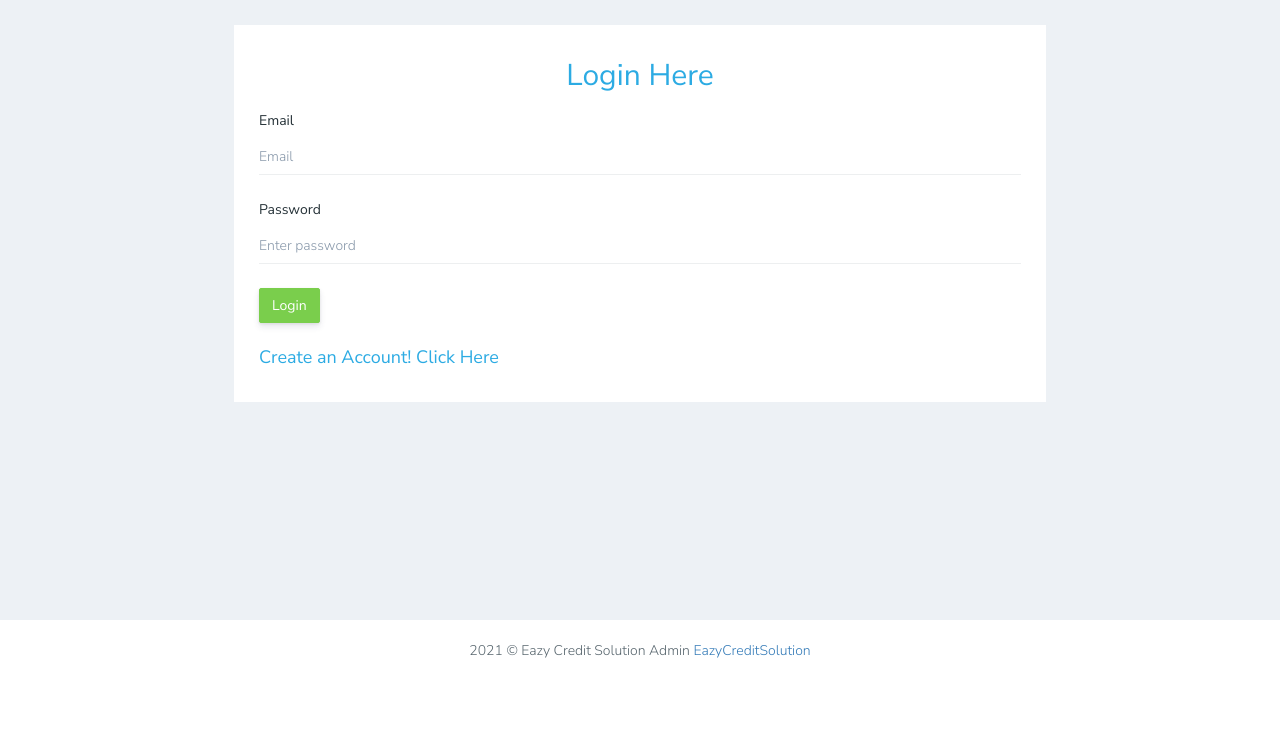
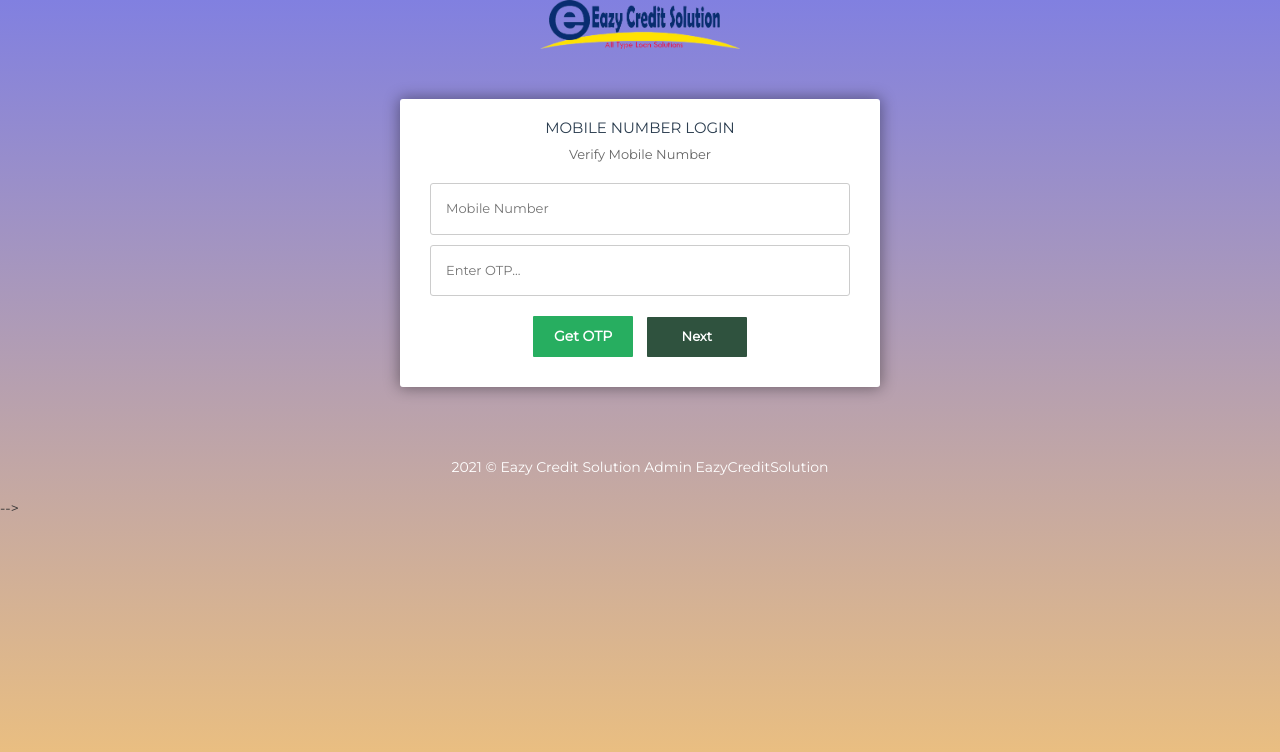
Before and after one commit to fe-iron/loan-credit, a PHP site: page /user/login.php in a window 1280 px wide. Shown: the top 752 px of the page. Run offline with PHP 8.4, Linux system fonts and the light colour scheme.

Commit message:
login changes

```diff
--- a/index.html
+++ b/index.html
@@ -78,7 +78,6 @@
 
 
         <section>
-
                         <div id="carouselExampleIndicators" class="carousel " data-ride="carousel">
                             <ol class="carousel-indicators">
                               <li data-target="#carouselExampleIndicators" data-slide-to="0" class="active"></li>
--- a/js/phone_auth.js
+++ b/js/phone_auth.js
@@ -13,7 +13,7 @@
 
 window.onload = function () {
   render()
-  document.getElementById('verificationCode').style.display = 'none'
+  document.getElementById('verificationCode').style.display = 'none';
 
 }
 function render() {
--- a/user/login.php
+++ b/user/login.php
@@ -3,6 +3,11 @@
     include '../admin/connection.php';
 
     $con = OpenCon();
+    if(empty($_GET)) {
+        $msg = " ";
+    }else{
+        $msg = $_GET['result'];
+    }
 
     session_start();
     $set_cond = False;
@@ -50,6 +55,7 @@
     <!-- Custom CSS -->
     <link href="../admin/css/style.min.css" rel="stylesheet">
     <link rel="icon"  type="image/png" href="../images/fav.png">
+    <link href="../css/multi-step-form.css" rel="stylesheet">
 
 </head>
 
@@ -66,7 +72,38 @@
     <!-- ============================================================== -->
     <!-- Main wrapper - style you can find in pages.scss -->
     <!-- ============================================================== -->
-    <div id="main-wrapper"
+
+    <div class="container">
+        <div class="row">
+            <div class="col-md d-flex justify-content-center">
+                <img src="../images/loan_logo.png" alt="logo" width="200px">
+            </div>
+        </div>
+    </div>
+    <form id="msform" action="" method="post">
+                            <?php
+                                    if($msg == "Registered Successfully!" || $msg == "Successfully Updated"){
+                                        print '<h2 class="text-success" style="text-align: center">'.$msg.'</h2>';
+                                    }else{
+                                        print '<h2 class="text-danger" style="text-align: center">'.$msg.'</h2>';
+                                    }
+                            ?>
+
+                    <fieldset>
+                        <h2 class="fs-title">Mobile Number login</h2>
+                        <h3 class="fs-subtitle">Verify Mobile Number</h3>
+                        <input type="tel" placeholder="Mobile Number" name="phone" id="mob">
+                        <input type="tel" placeholder="Enter OTP..." id="verificationCode">
+
+                        <div id="recaptcha-container"></div>
+
+
+                        <button type="button" onclick="send_otp();" class="action-button" id="get-otp" class="btn btn-success">Get OTP</button>
+                        <input type="button" name="next" onclick="codeVerify()" id="mobile_next" class="next action-button"  style="background:#2f523e;" value="Next" disabled/>
+                    </fieldset>
+                                </form>
+
+    <!-- <div id="main-wrapper"
         data-sidebar-position="absolute" data-header-position="absolute" data-boxed-layout="full">
         <!-- ============================================================== -->
         <!-- Topbar header - style you can find in pages.scss -->
@@ -84,7 +121,7 @@
         <!-- ============================================================== -->
         <!-- Page wrapper  -->
         <!-- ============================================================== -->
-        <div class="page-wrapper">
+        <!-- <div class="page-wrapper"> -->
             <!-- ============================================================== -->
             <!-- Bread crumb and right sidebar toggle -->
             <!-- ============================================================== -->
@@ -95,17 +132,17 @@
             <!-- ============================================================== -->
             <!-- Container fluid  -->
             <!-- ============================================================== -->
-            <div class="container-fluid">
+            <!-- <div class="container-fluid"> -->
                 <!-- ============================================================== -->
                 <!-- Start Page Content -->
                 <!-- ============================================================== -->
                 <!-- Row -->
-                <div class="row">
+                <!-- <div class="row"> -->
                     <!-- Column -->
 
                     <!-- Column -->
                     <!-- Column -->
-                    <div class="col-lg-8 col-xlg-9 col-md-12" style="margin-left: auto; margin-right: auto;">
+                    <!-- <div class="col-lg-8 col-xlg-9 col-md-12" style="margin-left: auto; margin-right: auto;">
                         <div class="card">
                             <div class="card-body">
                             <p class="text-info h2 py-2 text-center">Login Here</p>
@@ -140,9 +177,9 @@
                                 <h4 class="text-info">Create an Account! <a href="signup.php"> Click Here</a> </h4>
                             </div>
                         </div>
-                    </div>
+                    </div> -->
                     <!-- Column -->
-                </div>
+                <!-- </div> -->
                 <!-- Row -->
                 <!-- ============================================================== -->
                 <!-- End PAge Content -->
@@ -154,15 +191,15 @@
                 <!-- ============================================================== -->
                 <!-- End Right sidebar -->
                 <!-- ============================================================== -->
-            </div>
+            <!-- </div> -->
             <!-- ============================================================== -->
             <!-- End Container fluid  -->
             <!-- ============================================================== -->
             <!-- ============================================================== -->
             <!-- footer -->
             <!-- ============================================================== -->
-            <footer class="footer text-center"> 2021 © Eazy Credit Solution Admin <a
-                    href="http://eazycreditsolution.com/">EazyCreditSolution</a>
+            <footer class="footer text-center text-white" style="background: transparent;"> 2021 © Eazy Credit Solution Admin <a
+                    href="http://eazycreditsolution.com/"  class="text-white">EazyCreditSolution</a>
             </footer>
             <!-- ============================================================== -->
             <!-- End footer -->
@@ -171,7 +208,7 @@
         <!-- ============================================================== -->
         <!-- End Page wrapper  -->
         <!-- ============================================================== -->
-    </div>
+    </div> -->
     <!-- ============================================================== -->
     <!-- End Wrapper -->
     <!-- ============================================================== -->
@@ -188,6 +225,7 @@
     <script src="../admin/js/sidebarmenu.js"></script>
     <!--Custom JavaScript -->
     <script src="../admin/js/custom.js"></script>
+    <script src="../js/phone_auth.js"></script>
 </body>
 
 </html>
--- a/user/signup.php
+++ b/user/signup.php
@@ -147,7 +147,7 @@
                         <h2 class="fs-title">Profession</h2>
                         <h3 class="fs-subtitle">Choose your occupation type</h3>
                         <select name="occupation">
-                            <option value="salried">Salaried</option>
+                            <option value="salaried">Salaried</option>
                             <option value="self employed">Self Employed</option>
                         </select>
 
```
Also changed, not shown: user/registration.php (+9 -8 lines).
